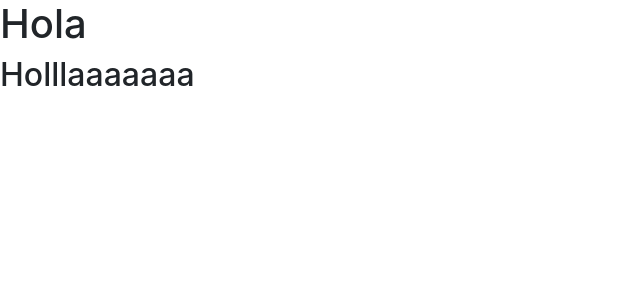
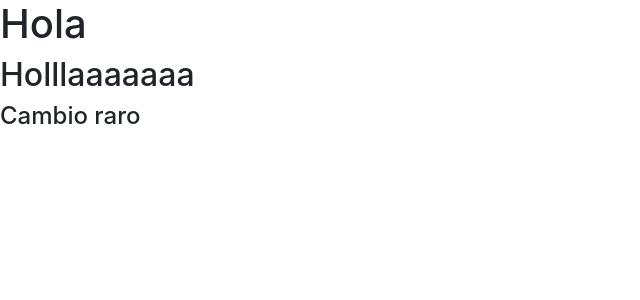
Before and after one commit to red-digital-americas/minimalist, an Angular app: page /home in a window 1280 px wide. Shown: the top 300 px of the page, without its empty margins (0-640 px from the left). Built offline with nearby package versions, Linux system fonts and the light colour scheme.

Commit message:
Sobo cambio en rama jorge

```diff
--- a/src/app/components/home/home.component.html
+++ b/src/app/components/home/home.component.html
@@ -2,5 +2,6 @@
   <div class="col-md-6">
     <h1>Hola</h1>
     <h2>Holllaaaaaaa</h2>
+    <h4>Cambio raro</h4>
   </div>
 </div>
```
